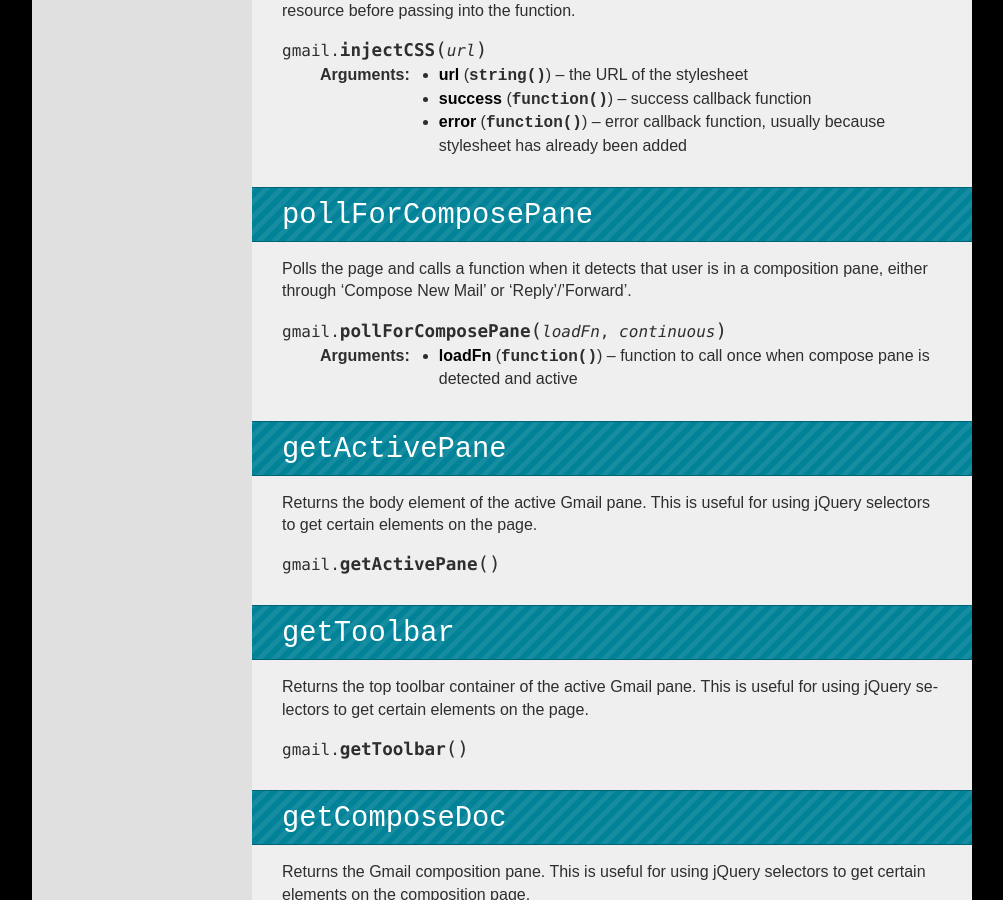
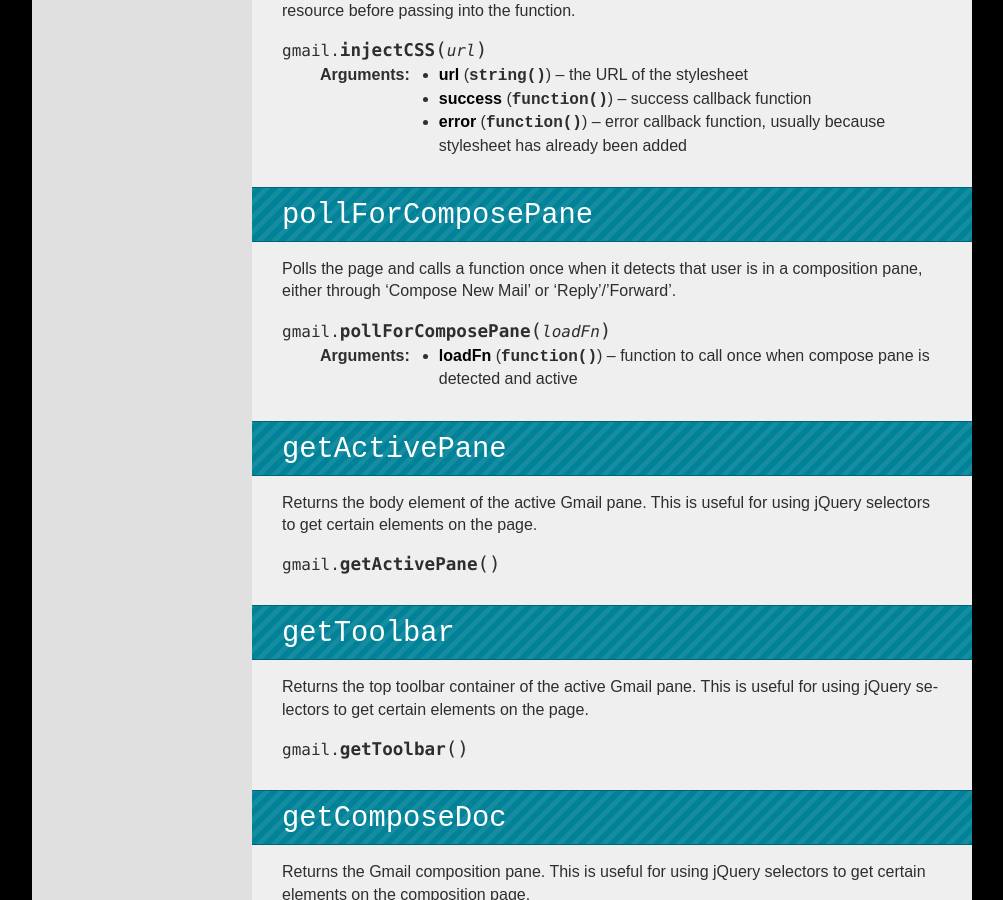
Before and after one commit to trigger-corp/Forge-Documentation, a Sphinx documentation site: the page built from source/api/gmail.rst, in a window 1280 px wide and 900 px high, scrolled down 1171 px. Shown: the whole window, without its empty margins (138-1141 px from the left). Built offline with Sphinx 7.4.7, drawn with Linux system fonts in a browser that asks for light colours; some web fonts are replaced.

Commit message:
Updated gmail documentation

```diff
--- a/source/api/gmail.rst
+++ b/source/api/gmail.rst
@@ -45,9 +45,9 @@ Inserts a given stylesheet to the Gmail page. Referencing the stylesheet through
 ``pollForComposePane``
 ~~~~~~~~~~~~~~~~~~~~~~~~~~~~~~~~~~~~~~~~~~~~~~~~~~~~~~~~~~~~~~~~~~~~~~~~~~~~~~~~
 
-Polls the page and calls a function when it detects that user is in a composition pane, either through 'Compose New Mail' or 'Reply'/'Forward'.
+Polls the page and calls a function once when it detects that user is in a composition pane, either through 'Compose New Mail' or 'Reply'/'Forward'.
 
-.. js:function:: gmail.pollForComposePane(loadFn, continuous)
+.. js:function:: gmail.pollForComposePane(loadFn)
 
     :param function loadFn: function to call once when compose pane is detected and active
 
```
